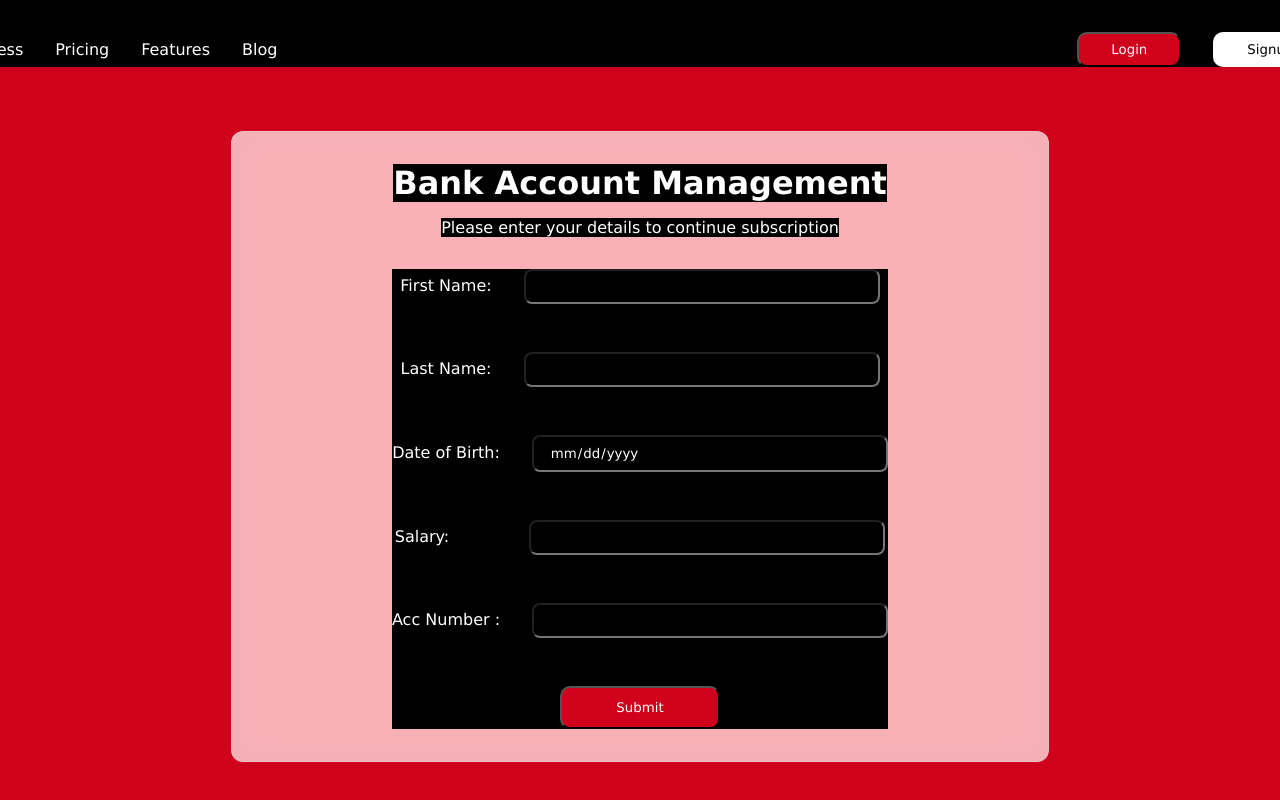
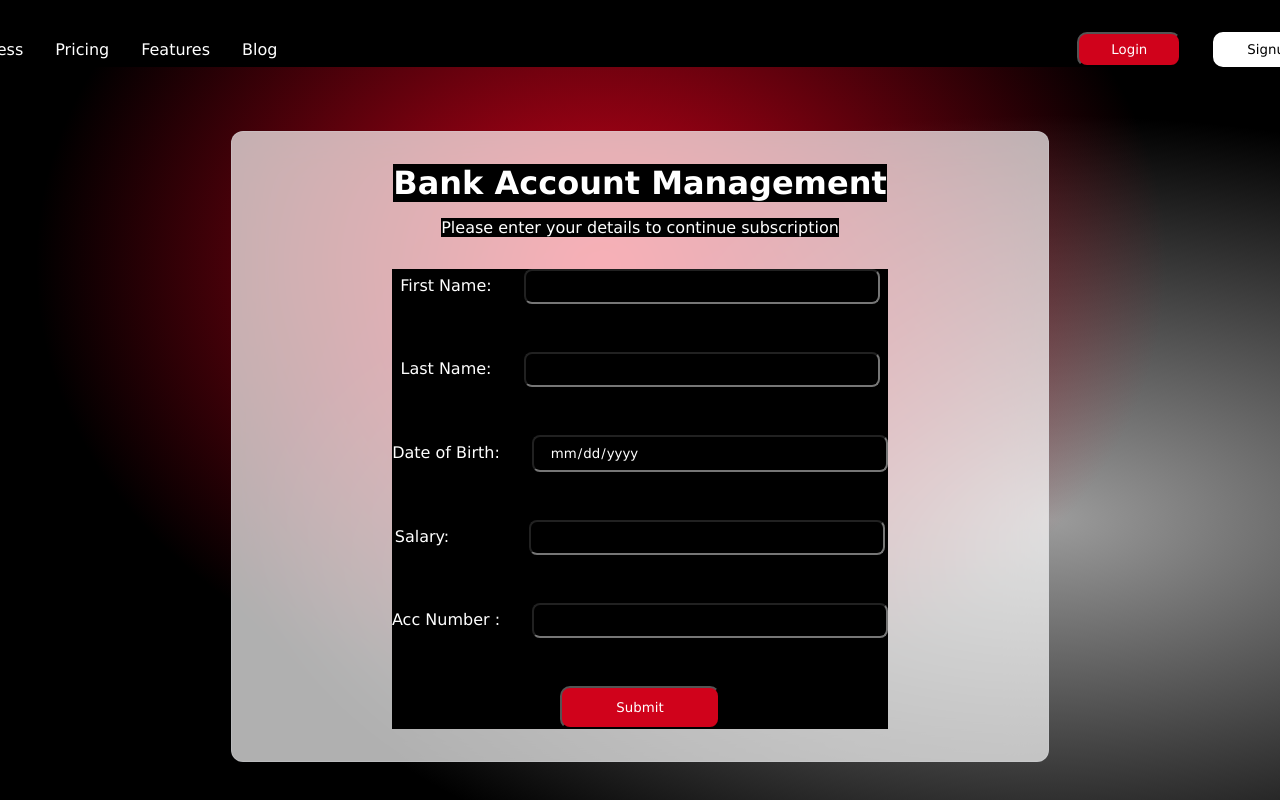
Before and after one commit to PROG4-DigitalBank/UI, a React (Create React App) app: page /signup in a window 1280 px wide. Shown: the top 800 px of the page. Built offline with nearby package versions, Linux system fonts and the light colour scheme.

Commit message:
feat: navbar animation

```diff
--- a/src/components/auth/styles/index.css
+++ b/src/components/auth/styles/index.css
@@ -12,7 +12,7 @@
   background-image: radial-gradient(
       at 47% 33%,
       hsl(352.72, 98%, 41%) 0,
-      hsl(352.72, 98%, 41%) 0
+      transparent 59%
     ),
     radial-gradient(at 82% 65%, hsl(183.16, 0%, 61%) 0, transparent 55%);
 }
```
